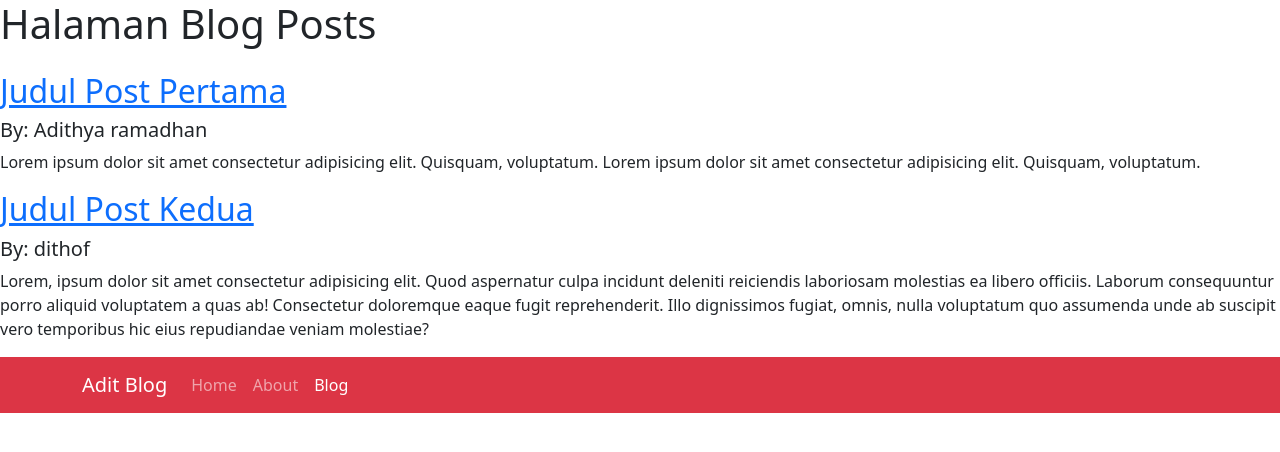
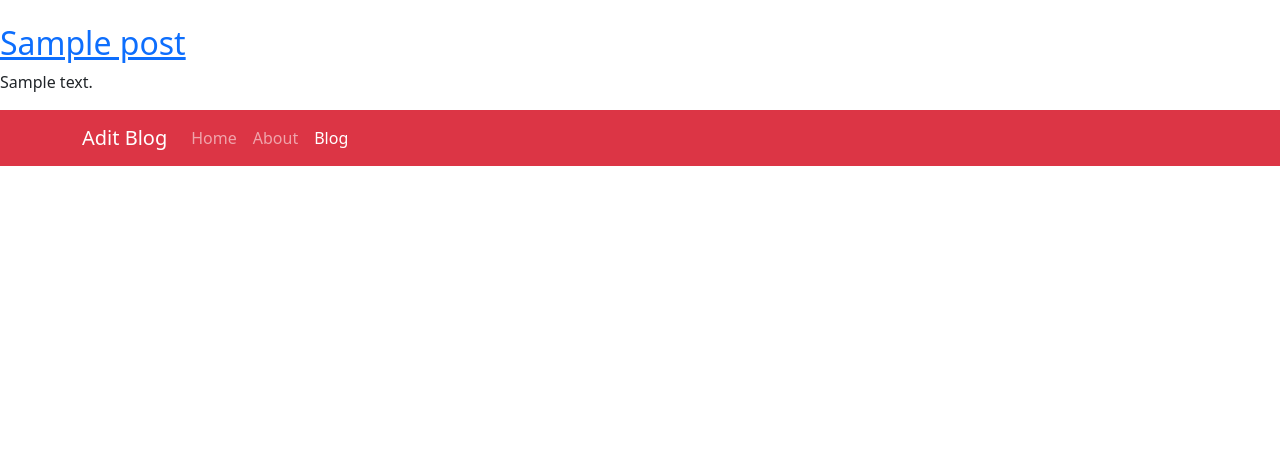
Before and after one commit to dithof/laravel-UAS, a Laravel app: page /posts in a window 1280 px wide. Shown: the top 452 px of the page. Run offline with Laravel 12, Linux system fonts and the light colour scheme; tables that the repository leaves empty hold one stand-in row (values such as "Sample post").

Commit message:
buat model post

```diff
--- a/app/Models/Post.php
+++ b/app/Models/Post.php
@@ -1,31 +1,10 @@
 <?php
+
 namespace App\Models;
 
-class Post
+use Illuminate\Database\Eloquent\Model;
+
+class Post extends Model
 {
-    private static $blog_posts = [
-        [
-            "title" => "Judul Post Pertama",
-            "slug" => "Judul-post-pertama",
-            "author" => "Adithya ramadhan",
-            "body" => "Lorem ipsum dolor sit amet consectetur adipisicing elit. Quisquam, voluptatum. Lorem ipsum dolor sit amet consectetur adipisicing elit. Quisquam, voluptatum.",
-        ],
-        [
-            "title" => "Judul Post Kedua",
-            "slug" => "Judul-post-kedua",
-            "author" => "dithof",
-            "body" => "Lorem, ipsum dolor sit amet consectetur adipisicing elit. Quod aspernatur culpa incidunt deleniti reiciendis laboriosam molestias ea libero officiis. Laborum consequuntur porro aliquid voluptatem a quas ab! Consectetur doloremque eaque fugit reprehenderit. Illo dignissimos fugiat, omnis, nulla voluptatum quo assumenda unde ab suscipit vero temporibus hic eius repudiandae veniam molestiae?",
-        ]
-    ];
 
-    public static function all()
-    {
-        return collect(self::$blog_posts);
-    }
-
-    public static function find($slug)
-    {
-       $posts = static::all();
-        return $posts->firstWhere('slug', $slug);
-    }
 }
--- a/config/database.php
+++ b/config/database.php
@@ -44,7 +44,7 @@ return [
             'url' => env('DB_URL'),
             'host' => env('DB_HOST', '127.0.0.1'),
             'port' => env('DB_PORT', '3306'),
-            'database' => env('DB_DATABASE', 'laravel'),
+            'database' => env('DB_DATABASE', 'uas_laravel'),
             'username' => env('DB_USERNAME', 'root'),
             'password' => env('DB_PASSWORD', ''),
             'unix_socket' => env('DB_SOCKET', ''),
--- a/resources/views/post.blade.php
+++ b/resources/views/post.blade.php
@@ -1,9 +1,8 @@
 @extends('layouts.main')
 
 <article class="mb-5">
-    <h2>{{ $post['title'] }}</h2>
-    <h5>By: {{ $post['author'] }}</h5>
-    <p>{{ $post['body'] }}</p>
+    <h2>{{ $post->title }}</h2>
+    {!! $post->body !!}
 </article>
 
 <a href="/posts">Back to Posts</a>
--- a/resources/views/posts.blade.php
+++ b/resources/views/posts.blade.php
@@ -1,13 +1,12 @@
 @extends('layouts.main')
 @section('content')
 
-<h1 class="mb-4">Halaman Blog Posts</h1>
+<h1 class="mb-4"></h1>
 @foreach ($posts as $post)
 <article>
     <h2>
-        <a href="/posts/{{ $post['slug'] }}">{{ $post['title'] }}</a>
+        <a href="/posts/{{ $post->id }}">{{ $post->title }}</a>
     </h2>
-    <h5>By: {{ $post['author'] }}</h5>
-    <p>{{ $post['body'] }}</p>
+    <p>{{ $post->body }}</p>
 </article>
 @endforeach
```
Also changed, not shown: app/Models/Post_.php (added, +32 -0 lines), database/migrations/2025_06_30_000000_create_posts_table.php (added), 1 other file.
